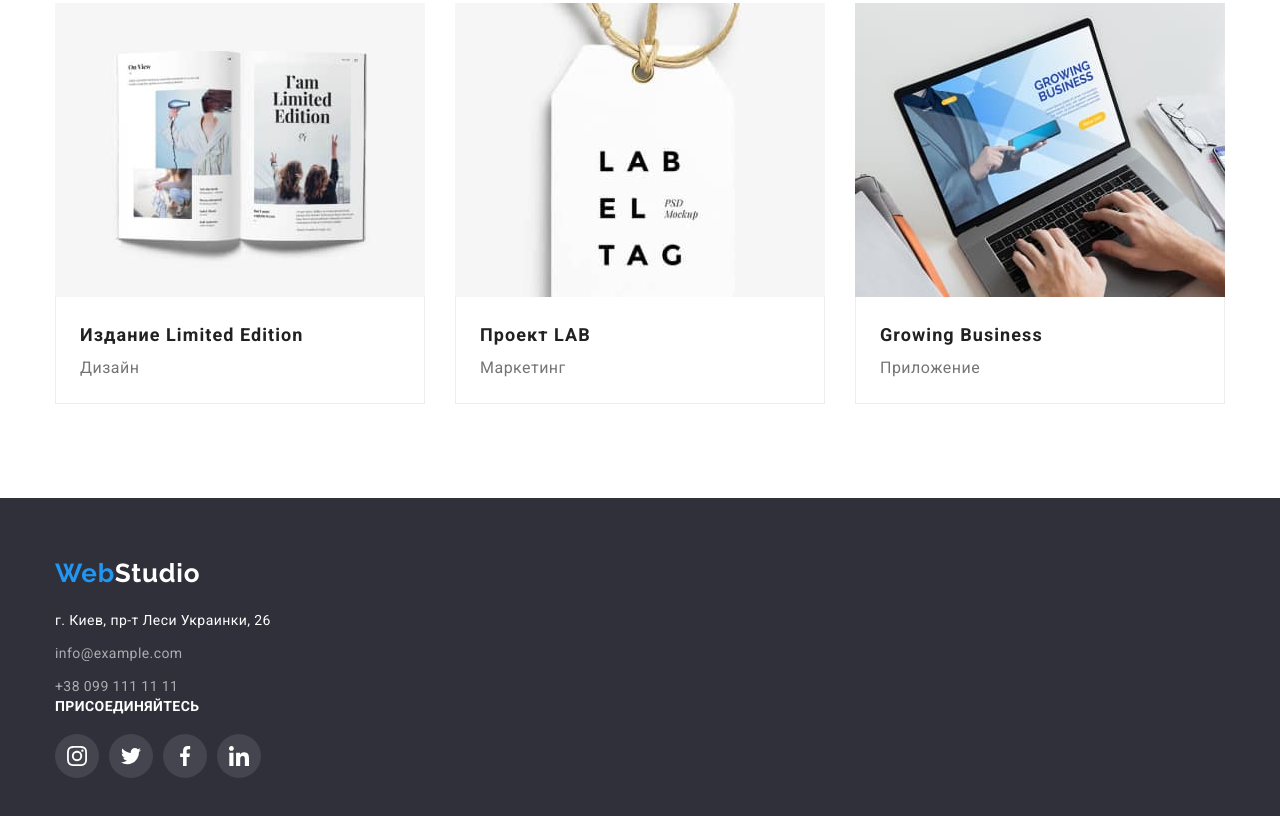
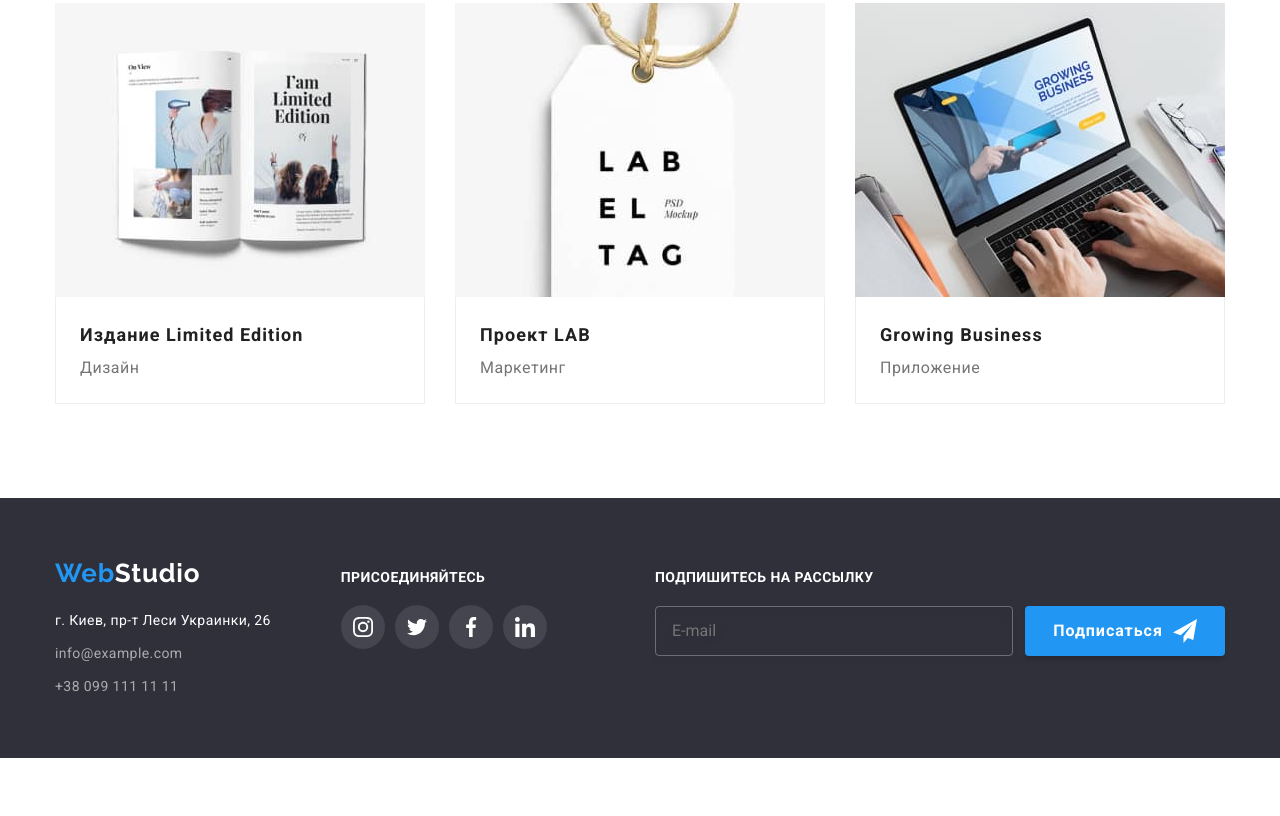
Before and after one commit to Musiyan98/goit-markup-hw-06, a plain HTML site: page portfolio.html in a window 1280 px wide. Shown: the part 1127-1943 px from the top of the page. After the commit the page ends 1885 px from the top, so only its background shows below. Drawn offline with nearby package versions, Linux system fonts and the light colour scheme.

Commit message:
portfolioFooter

```diff
--- a/portfolio.html
+++ b/portfolio.html
@@ -196,9 +196,8 @@
 </main>
 
    <footer class="footer-section section">
-      <section class="container">
-         <ul class="list footer-list">
-            <li class="list-item">
+      <section class="container footer-container">
+         <div class="footer-box">
             <a class=" logo" href="#">Web<span class="logo-studio-footer">Studio</span></a>
 
             <div class="footer-contacts">
@@ -206,8 +205,8 @@
                <a class="footer-contacts-info" href="mailto:info@example.com">info@example.com</a>
                <a class="footer-contacts-info" href="tel:+380991111111">+38 099 111 11 11</a>
             </div>
-            </li>
-            <li class="list-item">
+         </div>
+         <div class="footer-box">
             <h2 class="footer-subtitle">присоединяйтесь</h2>
 
             <ul class="list footer-social-network">
@@ -240,8 +239,21 @@
                   </a>
                </li>
             </ul>
-            </li>
-         </ul>
+         </div>
+
+         <div class="footer-box">
+            <form class="footer-subscribe-form">
+               <label class="footer-form-label">
+                  <span class="footer-form-text">Подпишитесь на рассылку</span>
+                  <input class="footer-form-input" type="email" name="subscribe-email" placeholder="E-mail" required>
+               </label>
+               <button class="footer-subscribe-btn" type="submit">Подписаться
+                  <svg class="footer-subscribe-icon" width="24" height="24">
+                     <use href="./images/sprite.svg#icon-send"></use>
+                  </svg>
+               </button>
+            </form>
+         </div>
       </section>
    </footer>
 </body>
```
Lines whose indentation alone changed are shown as unchanged.
